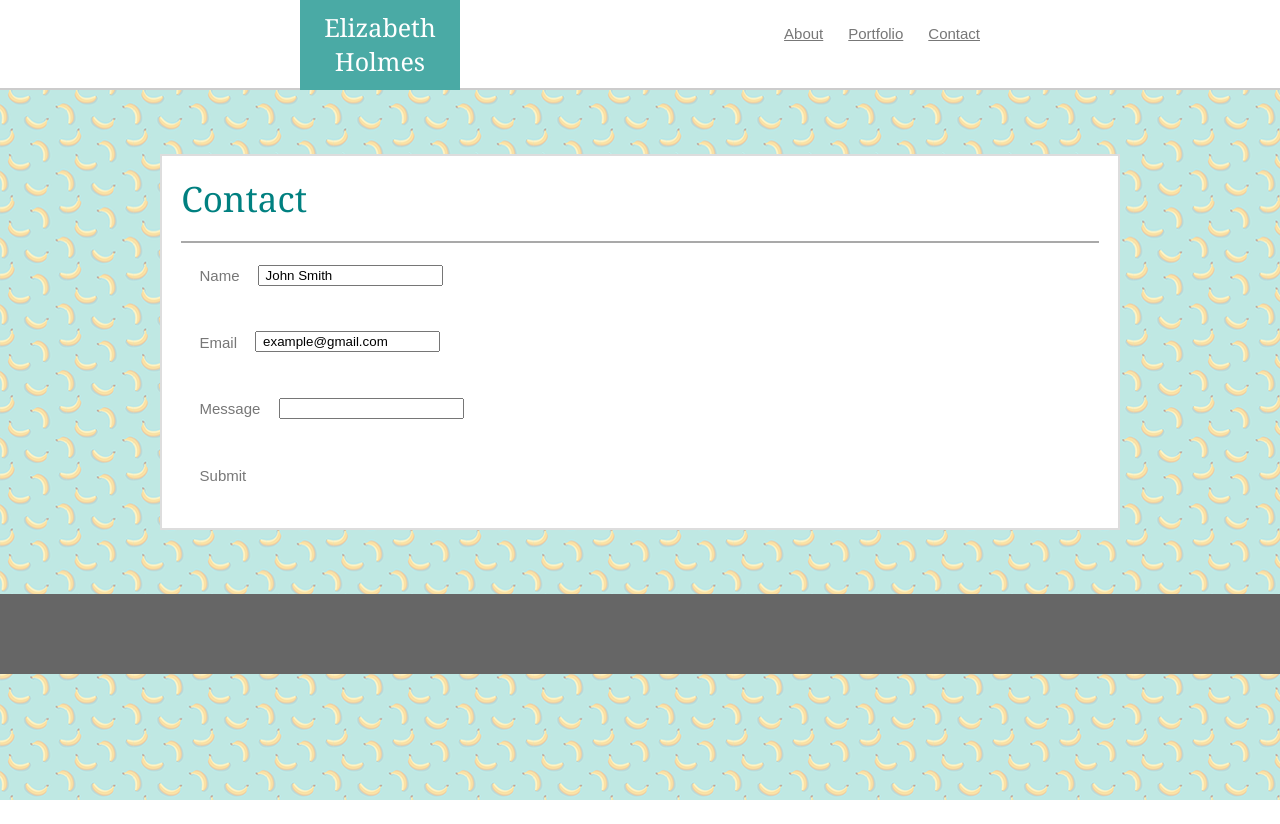
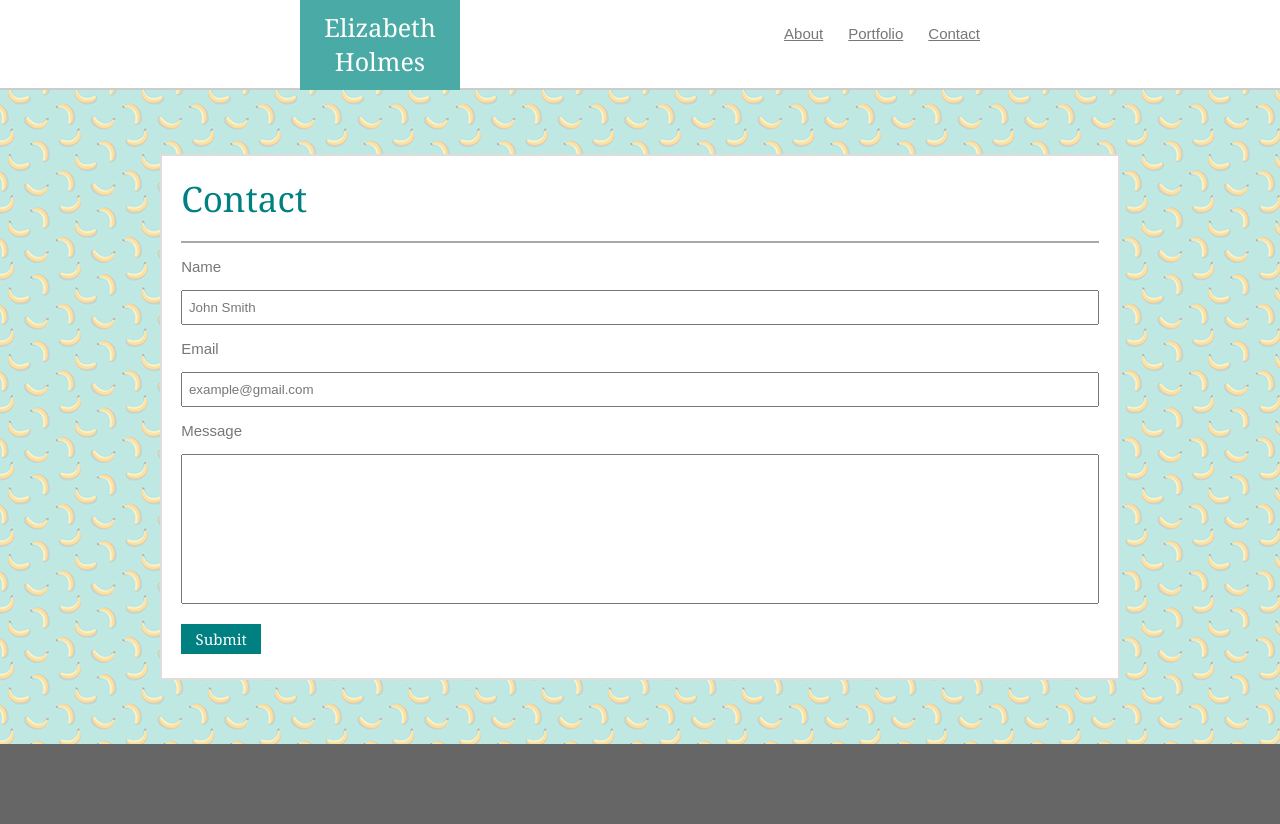
Before and after one commit to e-holmes/Basic-Portfolio, a plain HTML site: page contact.html in a window 1280 px wide. Before the commit the page ends 800 px from the top, so only its background shows below. Drawn offline with Linux system fonts and the light colour scheme.

Commit message:
adjusted css to work with contact and index

```diff
--- a/assets/css/style.css
+++ b/assets/css/style.css
@@ -84,7 +84,10 @@ header {
     font-family: Georgia, 'Times New Roman', Times, serif;
     font-size: 35px;
     margin: auto;
-    padding: 2%;
+    padding-top: 2%;
+    padding-right:2%;
+    padding-left:2%;
+    padding-bottom:1%;
     text-align: left;
     width:960px;
 
@@ -103,12 +106,47 @@ article {
 
 }
 
-p{
+.p1{
     font-family:Arial, Helvetica, sans-serif;
     font-size:15px;
     line-height:2;
     margin:2%;
     color:#777777;
+}
+
+.undo::after{
+    content: "  ";
+    display:block;
+    clear: both;
+    }
+
+.cp1{
+    font-family:Arial, Helvetica, sans-serif;
+    font-size:15px;
+    color:#777777;
+}
+
+input{
+    color:#777777;
+    float:left;
+    width:100%;
+    height:35px;
+}
+
+.Minput{
+    height:150px;
+}
+
+.button{
+    font-size:15px;
+    text-align:center;
+    background-color:teal;
+    border-color:teal;
+    color:#ffffff;
+    width:80px;
+    height:30px;
+    padding-top:5px;
+    margin-top:20px;
 }
 
 footer {
@@ -117,13 +155,3 @@ footer {
     position:relative;bottom:0;left:0;right:0;height:80px;
     background: #666666;
 }
-
-.cp1{
-    float: left;
-}
-
-.undo::after{
-    content: "  ";
-    display:block;
-    clear: both;
-    }
```
